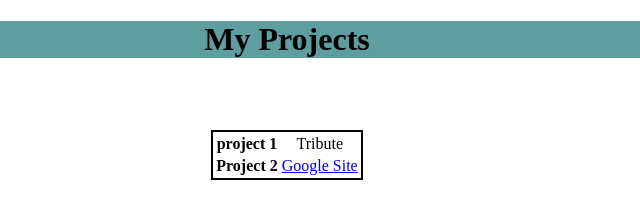
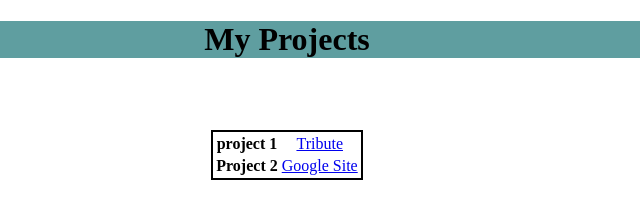
Before and after one commit to Mohitxb/Learning-Full-stack, a plain HTML site: page index.html in a window 1280 px wide. Shown: the full height of the page, 353-993 px from the left. Drawn offline with Linux system fonts and the light colour scheme.

Commit message:
small change

```diff
--- a/index.html
+++ b/index.html
@@ -26,7 +26,7 @@
         <table>
             <tr>
                 <th>project 1</th>
-                <td><a href="./tribute/index.html"></a>Tribute</td>
+                <td><a href="./tribute/index.html">Tribute</a></td>
             </tr>
             <tr>
                 <th>Project 2</th>
```
